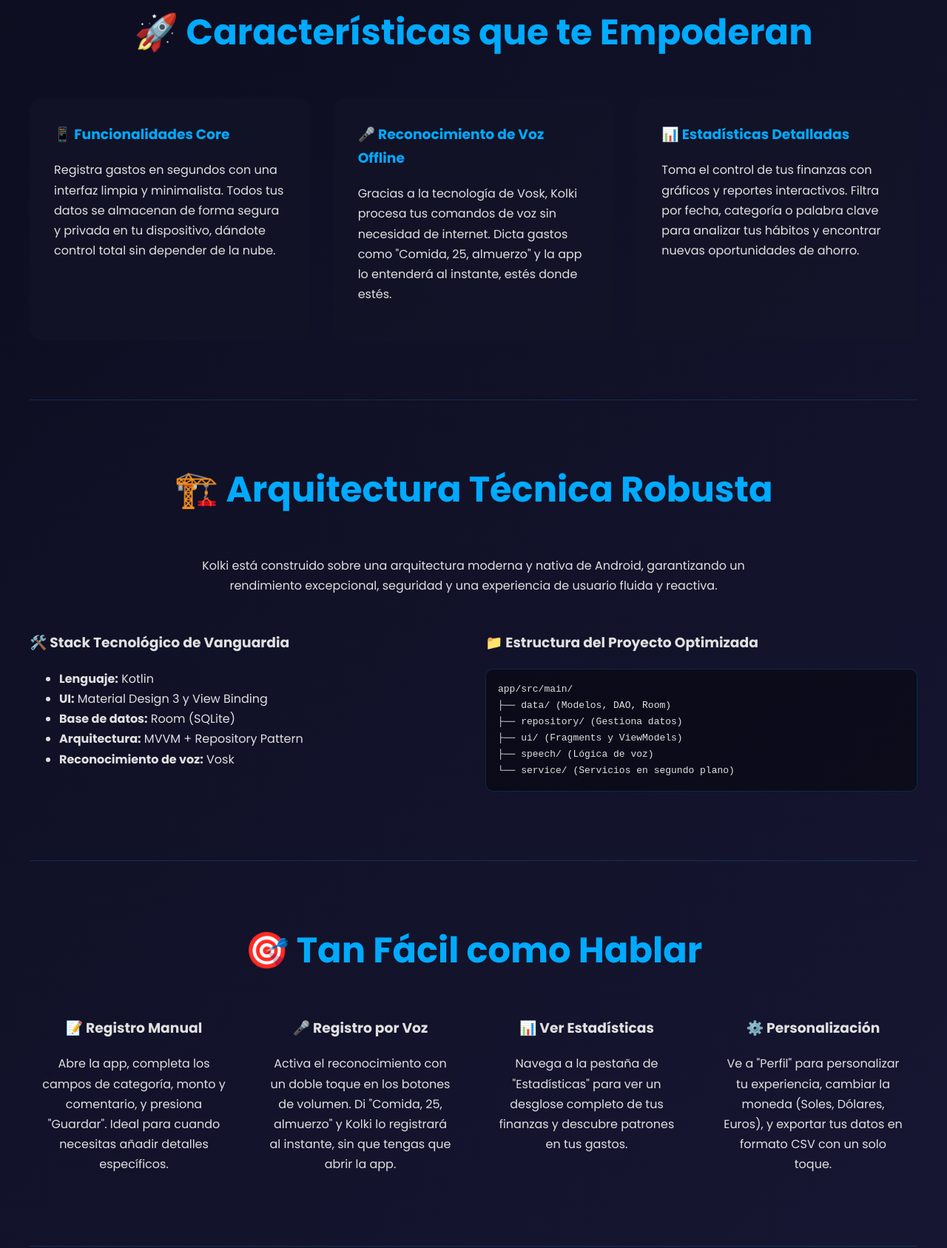
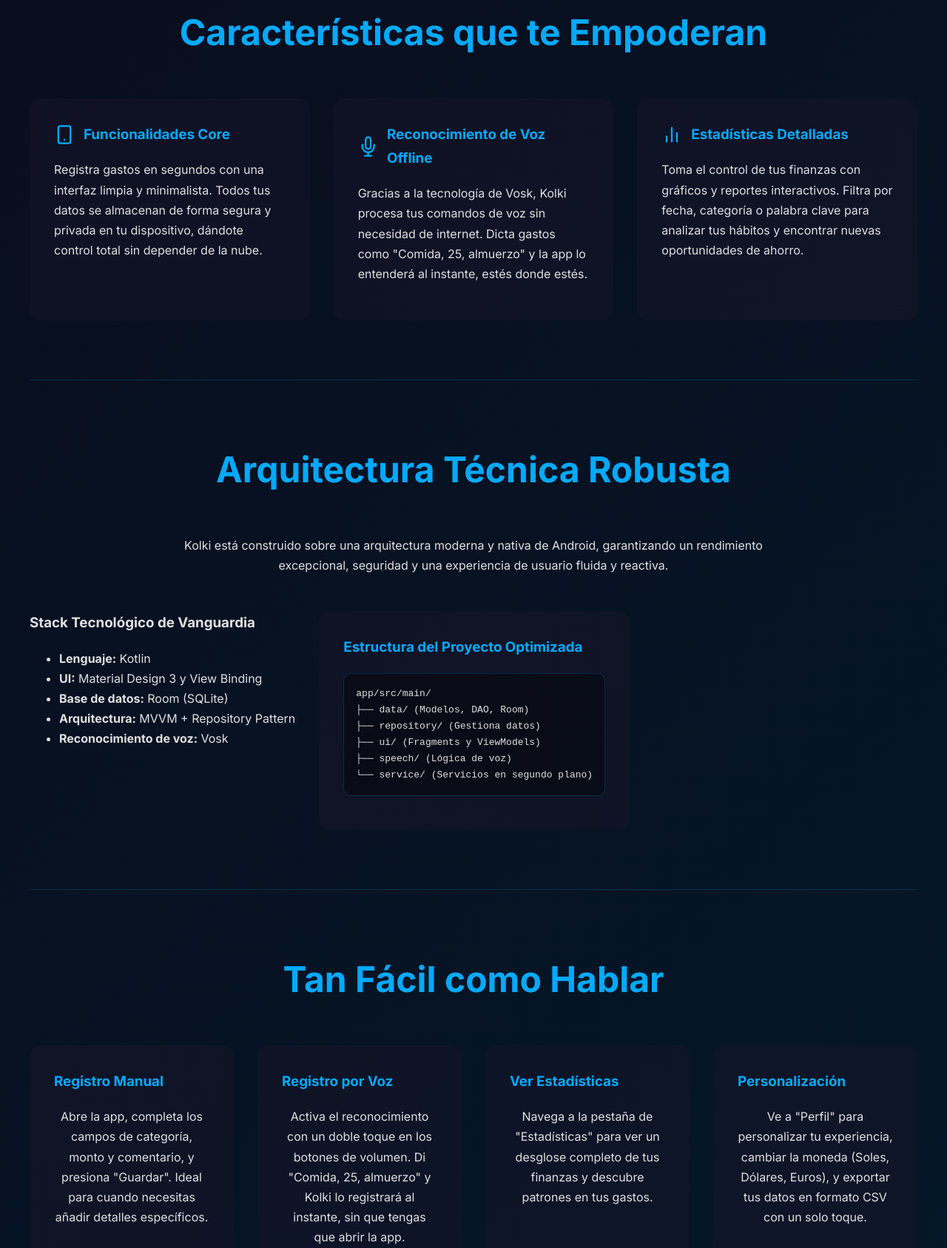
Before and after one commit to JOSETRA44/pagina, a plain HTML site: page index.html in a window 1280 px wide. Shown: the part 1113-2800 px from the top of the page at 74% size. Drawn offline with Linux system fonts and the light colour scheme.

Commit message:
mejora, arrego de error

```diff
--- a/assets/css/style.css
+++ b/assets/css/style.css
@@ -1,7 +1,6 @@
 /* ==========================================================================
    Global Variables
    ========================================================================== */
-@import url('https://fonts.googleapis.com/css2?family=Poppins:wght@300;400;600;700&display=swap');
 
 :root {
     /* Colors */
@@ -15,7 +14,7 @@
     --border-color: rgba(0, 170, 255, 0.2);
 
     /* Typography */
-    --font-family-main: 'Poppins', sans-serif;
+    --font-family-main: 'Inter', sans-serif;
     --font-size-h1: 4rem;
     --font-size-h2: 3rem;
     --font-size-body: 1rem;
@@ -30,9 +29,15 @@
 /* ==========================================================================
    Base Styles
    ========================================================================== */
+html {
+    scroll-behavior: smooth;
+    scroll-padding-top: 100px; /* Evita que el header tape el título de la sección */
+}
+
 body {
     font-family: var(--font-family-main);
-    background: linear-gradient(135deg, var(--dark-bg), var(--dark-bg-gradient));
+    background: linear-gradient(-45deg, var(--dark-bg), var(--dark-bg-gradient), #002233, var(--dark-bg));
+    background-size: 400% 400%;
     color: var(--text-color);
     margin: 0;
     line-height: 1.7;
@@ -130,15 +135,6 @@ nav a:hover {
 
 .hero-text {
     z-index: 2;
-    /* Initial state for entrance animation */
-    opacity: 0;
-    transform: translateY(20px);
-    transition: opacity 1s ease, transform 1s ease;
-}
-
-.hero-text.loaded {
-    opacity: 1;
-    transform: translateY(0);
 }
 
 .hero-text h1, .hero-text p, .cta-button {
@@ -243,15 +239,22 @@ section.visible {
     color: var(--primary-color);
 }
 
+.feature-item h3 {
+    display: flex;
+    align-items: center;
+    gap: calc(var(--spacing-unit) * 0.75);
+}
+
+.feature-icon {
+    color: var(--primary-color);
+    width: 28px; /* Ajusta el tamaño si es necesario */
+    height: 28px;
+}
+
 .architecture-content {
     display: flex;
     gap: calc(var(--spacing-unit) * 2);
     flex-wrap: wrap;
-}
-
-.stack, .project-structure {
-    flex: 1;
-    min-width: 300px;
 }
 
 pre {
@@ -263,15 +266,14 @@ pre {
 }
 
 .usage-steps {
-    display: flex;
-    justify-content: space-around;
-    gap: calc(var(--spacing-unit) * 1.5);
-    flex-wrap: wrap;
+    display: grid;
+    grid-template-columns: repeat(auto-fit, minmax(250px, 1fr));
+    gap: calc(var(--spacing-unit) * 2);
 }
 
 .step {
     text-align: center;
-    max-width: 250px;
+    /* max-width: 250px; no longer needed with grid */
 }
 
 /* ==========================================================================
@@ -283,6 +285,20 @@ footer {
     background: transparent;
 }
 
+/* ==========================================================================
+   Animations
+   ========================================================================== */
+@keyframes gradientAnimation {
+    0% {
+        background-position: 0% 50%;
+    }
+    50% {
+        background-position: 100% 50%;
+    }
+    100% {
+        background-position: 0% 50%;
+    }
+}
 /* ==========================================================================
    Responsive Design
    ========================================================================== */
--- a/index.html
+++ b/index.html
@@ -5,13 +5,15 @@
     <meta name="viewport" content="width=device-width, initial-scale=1.0">
     <title>Kolki - Control de Gastos con Voz</title>
     <meta name="description" content="Kolki es una aplicación Android para el control de gastos personales con reconocimiento de voz offline.">
-    <link href="https://fonts.googleapis.com/css2?family=Poppins:wght@300;400;600;700&display=swap" rel="stylesheet">
+    <link rel="preconnect" href="https://fonts.googleapis.com">
+    <link rel="stylesheet" href="https://fonts.googleapis.com/css2?family=Inter:wght@300;400;600;700&display=swap">
     <link rel="stylesheet" href="assets/css/style.css">
 </head>
 <body>
+    <div id="smoke-effect" aria-hidden="true"></div>
     <header>
         <nav role="navigation" aria-label="Navegación principal">
-            <div class="logo">💰 Kolki</div>
+            <div class="logo">Kolki</div>
             <ul>
                 <li><a href="#features">Características</a></li>
                 <li><a href="#architecture">Arquitectura</a></li>
@@ -19,41 +21,50 @@
                 <li><a href="#ux">UX</a></li>
             </ul>
         </nav>
+    </header>
+
     <div class="hero" role="banner">
-            <div id="smoke-effect" aria-hidden="true"></div>
         <div class="hero-text">
             <h1>Kolki: Finanzas por Voz</h1>
             <p>La forma más inteligente y fluida de gestionar tus finanzas personales. Di adiós a los registros manuales y deja que tu voz haga el trabajo.</p>
             <a href="#" class="cta-button" role="button">Descargar la App</a>
         </div>
     </div>
-    </header>
 
     <main>
         <section id="features" aria-labelledby="features-heading">
-            <h2 id="features-heading">🚀 Características que te Empoderan</h2>
+            <h2 id="features-heading">Características que te Empoderan</h2>
             <div class="features-grid">
                 <div class="feature-item">
-                    <h3>📱 Funcionalidades Core</h3>
+                    <h3>
+                        <svg class="feature-icon" xmlns="http://www.w3.org/2000/svg" width="24" height="24" viewBox="0 0 24 24" fill="none" stroke="currentColor" stroke-width="2" stroke-linecap="round" stroke-linejoin="round"><rect x="5" y="2" width="14" height="20" rx="2" ry="2"></rect><line x1="12" y1="18" x2="12.01" y2="18"></line></svg>
+                        Funcionalidades Core
+                    </h3>
                     <p>Registra gastos en segundos con una interfaz limpia y minimalista. Todos tus datos se almacenan de forma segura y privada en tu dispositivo, dándote control total sin depender de la nube.</p>
                 </div>
                 <div class="feature-item">
-                    <h3>🎤 Reconocimiento de Voz Offline</h3>
+                    <h3>
+                        <svg class="feature-icon" xmlns="http://www.w3.org/2000/svg" width="24" height="24" viewBox="0 0 24 24" fill="none" stroke="currentColor" stroke-width="2" stroke-linecap="round" stroke-linejoin="round"><path d="M12 1a3 3 0 0 0-3 3v8a3 3 0 0 0 6 0V4a3 3 0 0 0-3-3z"></path><path d="M19 10v2a7 7 0 0 1-14 0v-2"></path><line x1="12" y1="19" x2="12" y2="23"></line><line x1="8" y1="23" x2="16" y2="23"></line></svg>
+                        Reconocimiento de Voz Offline
+                    </h3>
                     <p>Gracias a la tecnología de Vosk, Kolki procesa tus comandos de voz sin necesidad de internet. Dicta gastos como "Comida, 25, almuerzo" y la app lo entenderá al instante, estés donde estés.</p>
                 </div>
                 <div class="feature-item">
-                    <h3>📊 Estadísticas Detalladas</h3>
+                    <h3>
+                        <svg class="feature-icon" xmlns="http://www.w3G.org/2000/svg" width="24" height="24" viewBox="0 0 24 24" fill="none" stroke="currentColor" stroke-width="2" stroke-linecap="round" stroke-linejoin="round"><line x1="18" y1="20" x2="18" y2="10"></line><line x1="12" y1="20" x2="12" y2="4"></line><line x1="6" y1="20" x2="6" y2="14"></line></svg>
+                        Estadísticas Detalladas
+                    </h3>
                     <p>Toma el control de tus finanzas con gráficos y reportes interactivos. Filtra por fecha, categoría o palabra clave para analizar tus hábitos y encontrar nuevas oportunidades de ahorro.</p>
                 </div>
             </div>
         </section>
 
         <section id="architecture" aria-labelledby="architecture-heading">
-            <h2 id="architecture-heading">🏗️ Arquitectura Técnica Robusta</h2>
+            <h2 id="architecture-heading">Arquitectura Técnica Robusta</h2>
             <p style="text-align: center; max-width: 800px; margin: 0 auto 3rem;">Kolki está construido sobre una arquitectura moderna y nativa de Android, garantizando un rendimiento excepcional, seguridad y una experiencia de usuario fluida y reactiva.</p>
             <div class="architecture-content">
                 <div class="stack">
-                    <h3>🛠️ Stack Tecnológico de Vanguardia</h3>
+                    <h3>Stack Tecnológico de Vanguardia</h3>
                     <ul>
                         <li><strong>Lenguaje:</strong> Kotlin</li>
                         <li><strong>UI:</strong> Material Design 3 y View Binding</li>
@@ -62,8 +73,8 @@
                         <li><strong>Reconocimiento de voz:</strong> Vosk</li>
                     </ul>
                 </div>
-                <div class="project-structure">
-                    <h3>📁 Estructura del Proyecto Optimizada</h3>
+                <div class="feature-item">
+                    <h3>Estructura del Proyecto Optimizada</h3>
                     <pre aria-label="Estructura de carpetas del proyecto"><code>app/src/main/
 ├── data/ (Modelos, DAO, Room)
 ├── repository/ (Gestiona datos)
@@ -75,43 +86,43 @@
         </section>
 
         <section id="usage" aria-labelledby="usage-heading">
-            <h2 id="usage-heading">🎯 Tan Fácil como Hablar</h2>
+            <h2 id="usage-heading">Tan Fácil como Hablar</h2>
             <div class="usage-steps">
-                <div class="step">
-                    <h3>📝 Registro Manual</h3>
+                <div class="step feature-item">
+                    <h3>Registro Manual</h3>
                     <p>Abre la app, completa los campos de categoría, monto y comentario, y presiona "Guardar". Ideal para cuando necesitas añadir detalles específicos.</p>
                 </div>
-                <div class="step">
-                    <h3>🎤 Registro por Voz</h3>
+                <div class="step feature-item">
+                    <h3>Registro por Voz</h3>
                     <p>Activa el reconocimiento con un doble toque en los botones de volumen. Di "Comida, 25, almuerzo" y Kolki lo registrará al instante, sin que tengas que abrir la app.</p>
                 </div>
-                <div class="step">
-                    <h3>📊 Ver Estadísticas</h3>
+                <div class="step feature-item">
+                    <h3>Ver Estadísticas</h3>
                     <p>Navega a la pestaña de "Estadísticas" para ver un desglose completo de tus finanzas y descubre patrones en tus gastos.</p>
                 </div>
-                 <div class="step">
-                    <h3>⚙️ Personalización</h3>
+                 <div class="step feature-item">
+                    <h3>Personalización</h3>
                     <p>Ve a "Perfil" para personalizar tu experiencia, cambiar la moneda (Soles, Dólares, Euros), y exportar tus datos en formato CSV con un solo toque.</p>
                 </div>
             </div>
         </section>
 
         <section id="ux" aria-labelledby="ux-heading">
-            <h2 id="ux-heading">🎨 Experiencia de Usuario Superior</h2>
+            <h2 id="ux-heading">Experiencia de Usuario Superior</h2>
             <div class="features-grid">
                 <div class="feature-item">
-                    <h3>🎯 Diseño Intuitivo y Moderno</h3>
+                    <h3>Diseño Intuitivo y Moderno</h3>
                     <p>Con una interfaz basada en Material Design 3, Kolki ofrece una experiencia visualmente atractiva y fácil de usar. La navegación es intuitiva, y cada interacción está diseñada para ser clara, satisfactoria y accesible.</p>
                 </div>
                 <div class="feature-item">
-                    <h3>🚀 Rendimiento Excepcional</h3>
+                    <h3>Rendimiento Excepcional</h3>
                     <p>La arquitectura nativa y el almacenamiento local garantizan que Kolki sea increíblemente rápido. El reconocimiento de voz offline asegura que puedas registrar gastos en cualquier momento y lugar, sin demoras ni consumo de datos.</p>
                 </div>
             </div>
         </section>
 
         <section id="future-features" aria-labelledby="future-features-heading">
-            <h2 id="future-features-heading">🔮 Próximas Funcionalidades</h2>
+            <h2 id="future-features-heading">Próximas Funcionalidades</h2>
             <div class="feature-item">
                 <p>Estamos comprometidos con la mejora continua de Kolki. Algunas de las funcionalidades que estamos desarrollando incluyen:</p>
                 <ul>
@@ -127,7 +138,7 @@
 
     <footer id="contact" role="contentinfo">
         <p>Este proyecto está bajo la Licencia MIT.</p>
-        <p>Desarrollado con ❤️ usando Android Studio y Kotlin.</p>
+        <p>Desarrollado con pasión usando Android Studio y Kotlin.</p>
         <p>&copy; 2024 Kolki. Todos los derechos reservados.</p>
     </footer>
 
```
Lines whose indentation alone changed are shown as unchanged.
